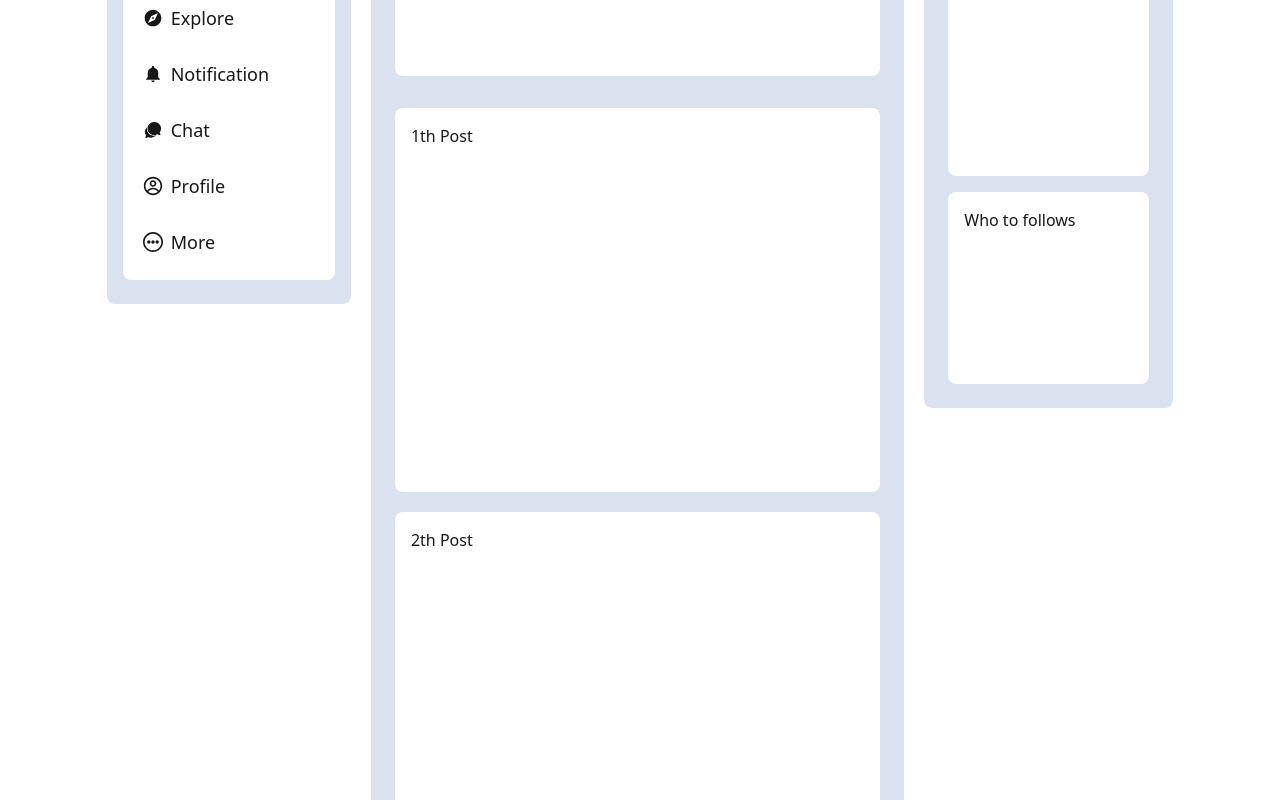
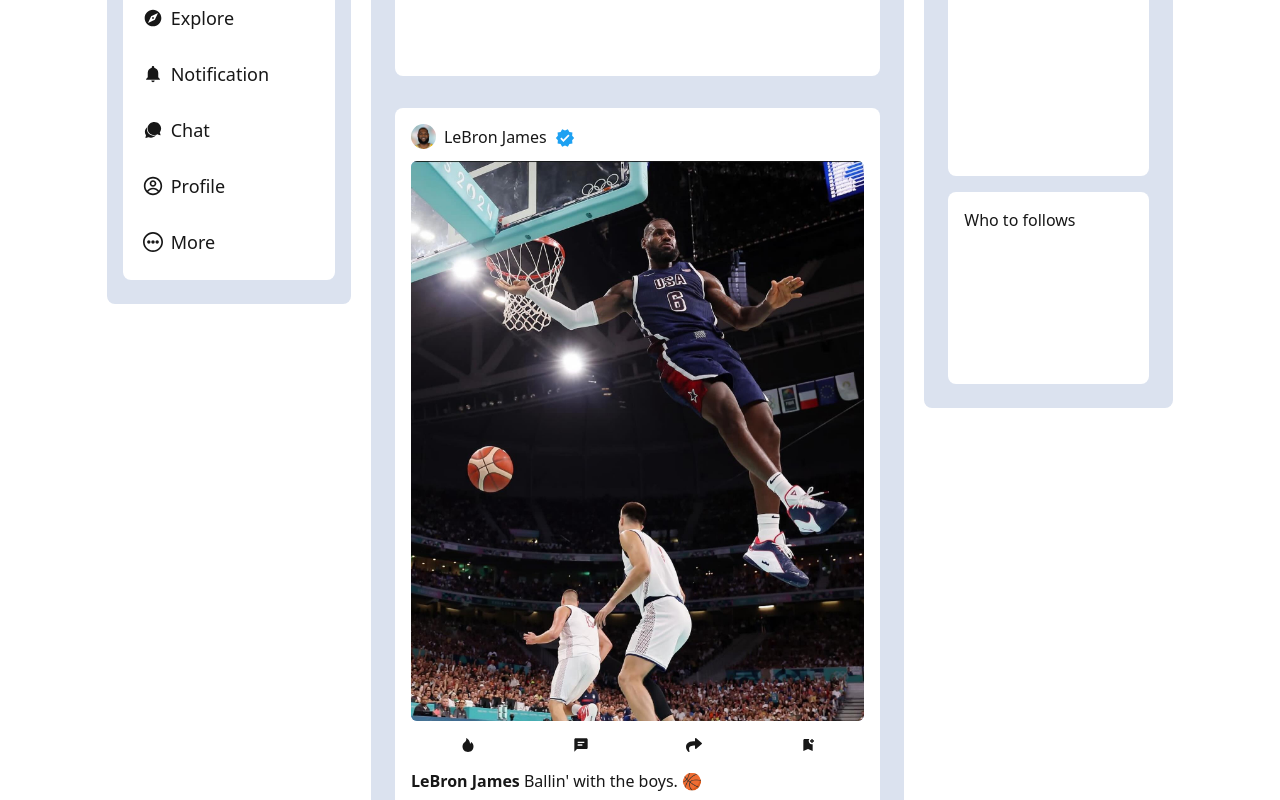
Before and after one commit to prinnnnnn/indiv-2024-client, a Next.js app: page /home in a window 1280 px wide. Shown: the part 200-1000 px from the top of the page. Built offline with nearby package versions, Linux system fonts and the light colour scheme.

Commit message:
post widget

```diff
--- a/src/app/home/PostWidget.tsx
+++ b/src/app/home/PostWidget.tsx
@@ -1,7 +1,70 @@
+import Image from "next/image";
 import React from "react";
+import LeBron from "@/public/assets/LeBron.png";
+import LeBron_Post from "@/public/assets/LeBron_Post.jpg";
+import { MdBookmarkAdd, MdVerified } from "react-icons/md";
+import { FaRegHandPointUp, FaShare } from "react-icons/fa";
+import { GoComment } from "react-icons/go";
+import { BiSolidCommentDetail } from "react-icons/bi";
+import { AiFillFire, AiFillLike } from "react-icons/ai";
 
-const PostWidget = () => {
-    return <div>PostWidget</div>;
+interface PostProp {
+  i: number;
+}
+
+const PostWidget = ({ i }: PostProp) => {
+  const username = "LeBron James";
+
+  return (
+    <>
+      <div className="bg-white dark:bg-[#3e3e3e] w-full min-h-96 rounded-lg p-4 mb-2">
+        {/* Header */}
+        <div className="flex flex-row gap-2 items-center">
+          <div className="relative w-[25px] h-[25px]">
+            <Image
+              src={LeBron}
+              alt="Profile img"
+              layout="fill"
+              className="object-cover rounded-full"
+            />
+          </div>
+          <div>{username}</div>
+          <div>
+            <MdVerified className="mt-0.5 text-xl text-[#1DA1F2] dark:text-orange-500" />
+          </div>
+        </div>
+
+        {/* Contents */}
+        <div>
+          {/* Images */}
+          <div className="relative w-full min-h-[70vh] bg-blue-300 dark:bg-gray-400 rounded-md mt-3 ">
+            <Image
+              src={LeBron_Post}
+              alt="Post img"
+              layout="fill"
+              className="object-cover object-top rounded-md"
+            />
+          </div>
+
+          {/* Buttons */}
+          <div className=" my-4 flex flex-row justify-around ">
+            <AiFillFire />
+            <BiSolidCommentDetail />
+            <FaShare />
+            <MdBookmarkAdd />
+          </div>
+
+          {/* Captions */}
+          <div className="">
+            <p>
+              <span className="font-bold">{username}</span> Ballin' with the
+              boys. 🏀
+            </p>
+          </div>
+        </div>
+      </div>
+    </>
+  );
 };
 
 export default PostWidget;
--- a/src/app/home/page.tsx
+++ b/src/app/home/page.tsx
@@ -8,10 +8,9 @@ import { IoIosChatbubbles, IoMdNotifications } from "react-icons/io";
 /* Icons for navs */
 import { IoHome } from "react-icons/io5";
 import { MdExplore } from "react-icons/md";
-import { SiSnowflake } from "react-icons/si";
-import { TiGroup } from "react-icons/ti";
 import SideNav from "./SideNav";
 import SideBar from "./SideBar";
+import PostWidget from "./PostWidget";
 
 const HomePage = () => {
     const menus = [
@@ -57,9 +56,7 @@ const HomePage = () => {
               PostForm
             </div>
             {[1,2,3,4,5,6].map((_, i) => (
-              <div className="bg-white dark:bg-[#3e3e3e] w-full min-h-96 rounded-lg p-4 mb-2">
-                {i + 1}th Post
-              </div>
+              <PostWidget i={_}/>
             ))}
           </div>
         </div>
```
Also changed, not shown: src/public/assets/LeBron.png (added), src/public/assets/LeBron_Post.jpg (added).
